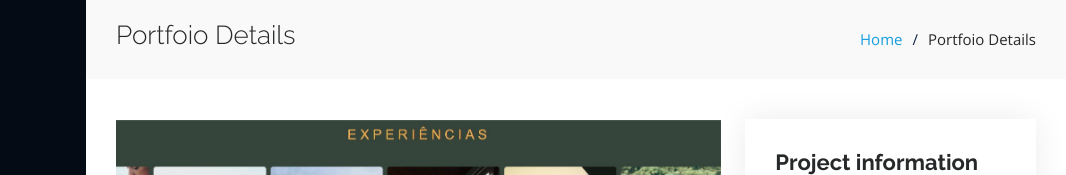
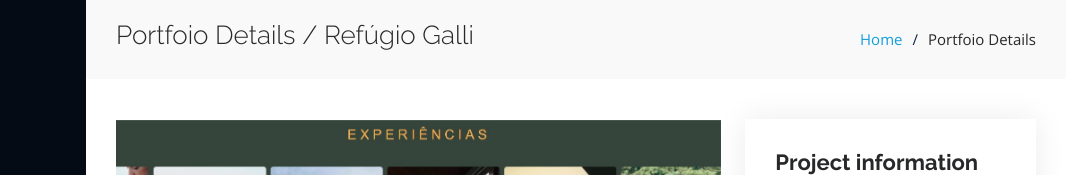
Before and after one commit to cad0re/Portfolio, a plain HTML site: page RefugioGalli-details.html in a window 1280 px wide. Shown: the top 175 px of the page, 214-1280 px from the left. Drawn offline with nearby package versions, Linux system fonts and the light colour scheme.

Commit message:
atualizações 20/10/2026

```diff
--- a/RefugioGalli-details.html
+++ b/RefugioGalli-details.html
@@ -74,7 +74,7 @@
       <div class="container">
 
         <div class="d-flex justify-content-between align-items-center">
-          <h2>Portfoio Details</h2>
+          <h2>Portfoio Details / Refúgio Galli</h2>
           <ol>
             <li><a href="index.html">Home</a></li>
             <li>Portfoio Details</li>
```
Also changed, not shown: index.html (+2 -2 lines).
